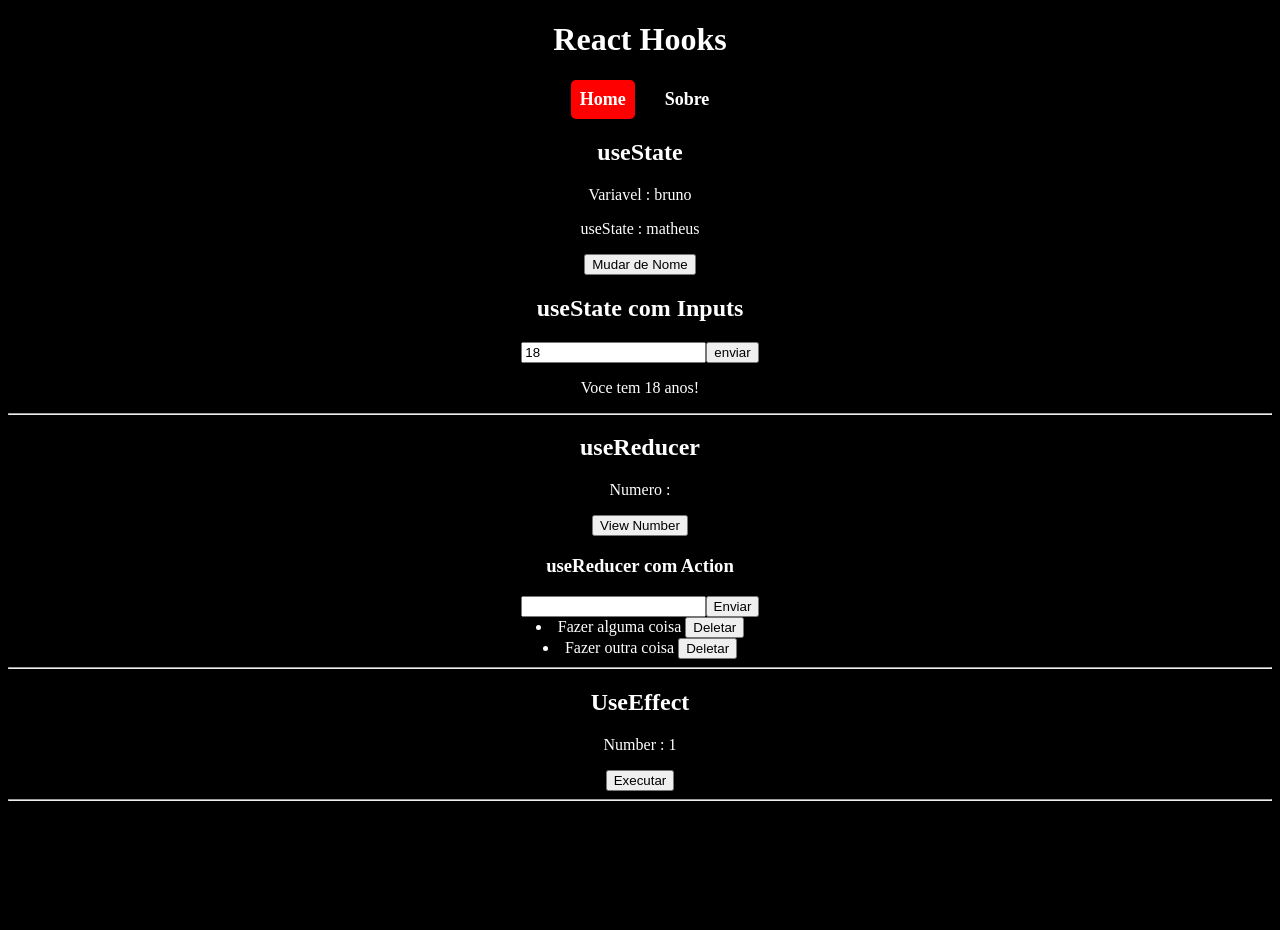
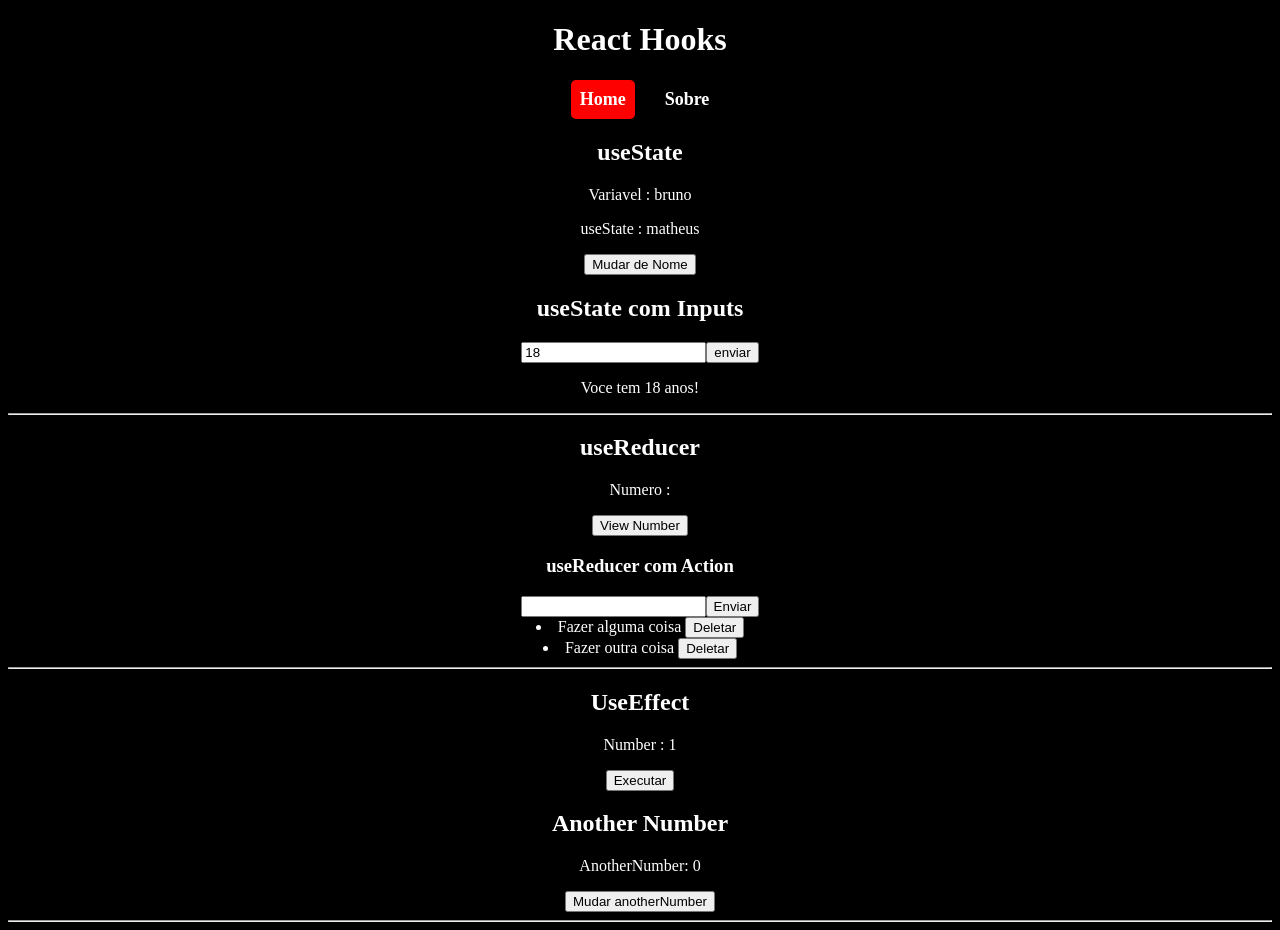
Before and after one commit to japajow/hooks-react, a React (Create React App) app: page / in a window 1280 px wide. Before the commit the page ends 809 px from the top, so only its background shows below. Built offline with nearby package versions, Linux system fonts and the light colour scheme.

Commit message:
Agora utilizando array dependências do useEffect

```diff
--- a/src/components/HookUseEffect.js
+++ b/src/components/HookUseEffect.js
@@ -16,11 +16,27 @@ export const HookUseEffect = () => {
     console.log("Serei executado apenas uma vez");
   }, []);
 
+  const [anotherNumber, setAnotherNumber] = useState(0);
+
+  useEffect(() => {
+    if (anotherNumber > 0)
+      console.log("Executado apenas quando anotherNumber for alterado");
+  }, [anotherNumber]);
+
   return (
     <div>
       <h2>UseEffect</h2>
       <p>Number : {number}</p>
       <button onClick={changeSomething}>Executar</button>
+      <h2>Another Number</h2>
+      <p>AnotherNumber: {anotherNumber}</p>
+      <button
+        onClick={() => {
+          setAnotherNumber(anotherNumber + 1);
+        }}
+      >
+        Mudar anotherNumber
+      </button>
       <hr />
     </div>
   );
```
Also changed, not shown: 1 other file (tests, documents, lock files or other folders).
